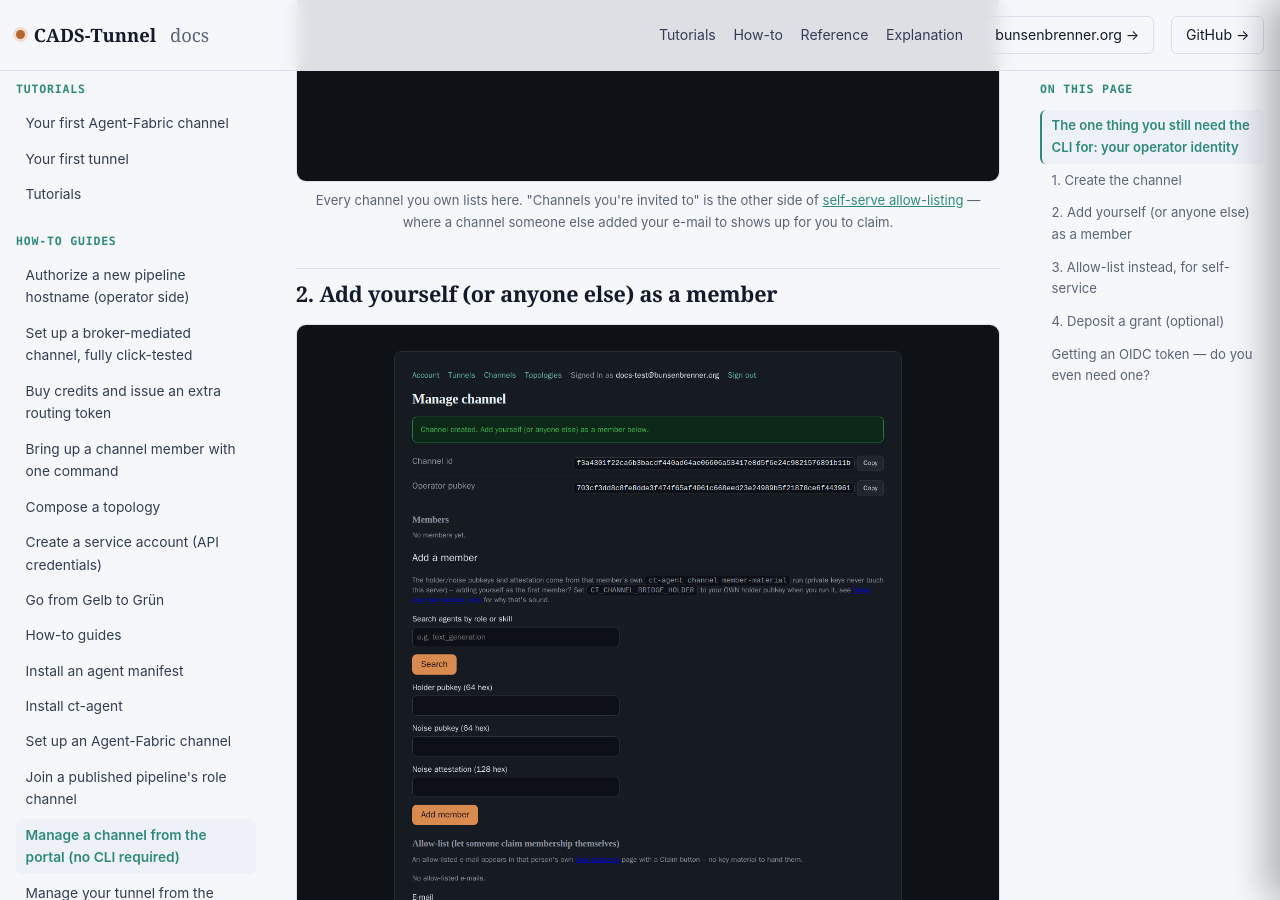
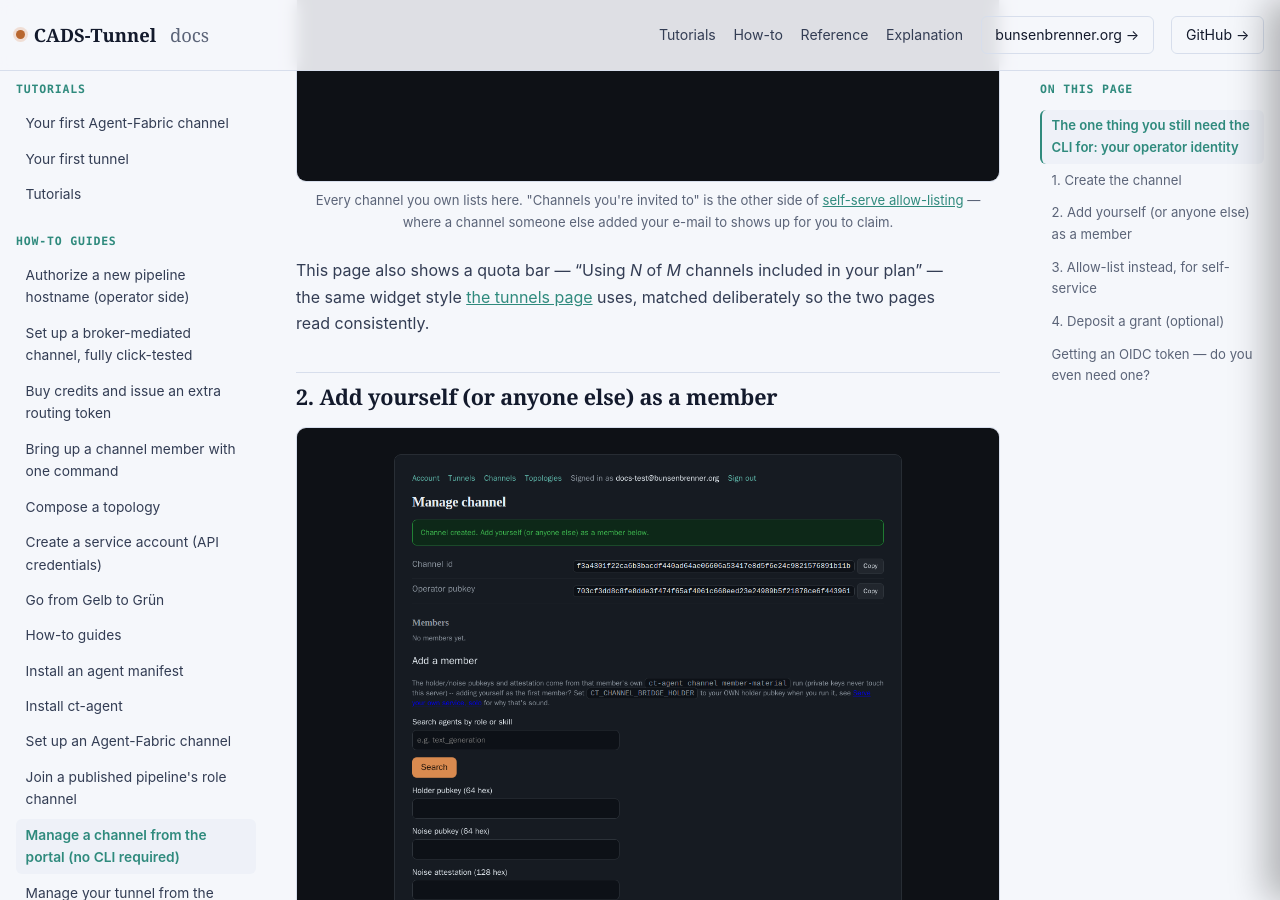
Before and after one commit to scimbe/CADS-Tunnel-docs, a Jekyll site: the page built from _how-to/manage-a-channel-from-the-portal.md, in a window 1280 px wide and 900 px high, scrolled down 2059 px. Built offline with Jekyll 4.4.1, drawn with Linux system fonts in a browser that asks for light colours.

Commit message:
how-to: mention the channels-page quota bar (#18)
Real gap found: PR#730/#734 shipped a quota-bar widget on
/portal/channels, matching the tunnels page's, but this how-to page
never mentioned it. Small addition, no screenshot needed -- the
existing channels-list.png already shows the page shape.

Co-authored-by: scimbe <becke@vps-1779cd55.vps.ovh.net>

```diff
--- a/_how-to/manage-a-channel-from-the-portal.md
+++ b/_how-to/manage-a-channel-from-the-portal.md
@@ -49,6 +49,10 @@ to any time via [`bunsenbrenner.org/portal/channels`](https://bunsenbrenner.org/
 <img src="{{ '/assets/img/channels-list.png' | relative_url }}" alt="The portal's 'Your channels' page, showing two owned channel ids each with a Copy button and a Manage button, plus a separate 'Channels you're invited to' section." >
 <figcaption>Every channel you own lists here. "Channels you're invited to" is the other side of <a href="{{ '/how-to/self-service-channel-grant/' | relative_url }}">self-serve allow-listing</a> — where a channel someone else added your e-mail to shows up for you to claim.</figcaption>
 </figure>
+
+This page also shows a quota bar — "Using *N* of *M* channels included in your plan" — the same widget style
+[the tunnels page]({{ '/how-to/manage-your-tunnel/' | relative_url }}) uses, matched deliberately so the two
+pages read consistently.
 
 ## 2. Add yourself (or anyone else) as a member
 
```
